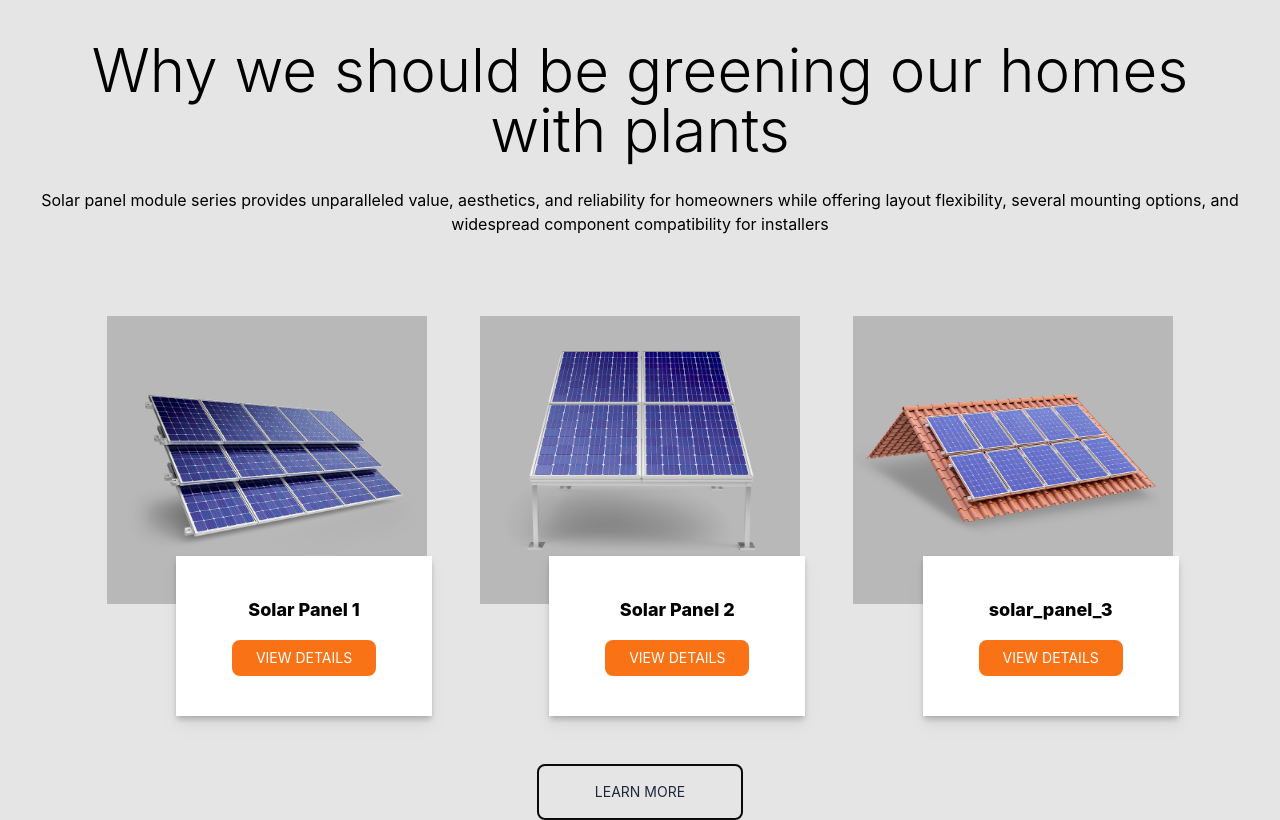
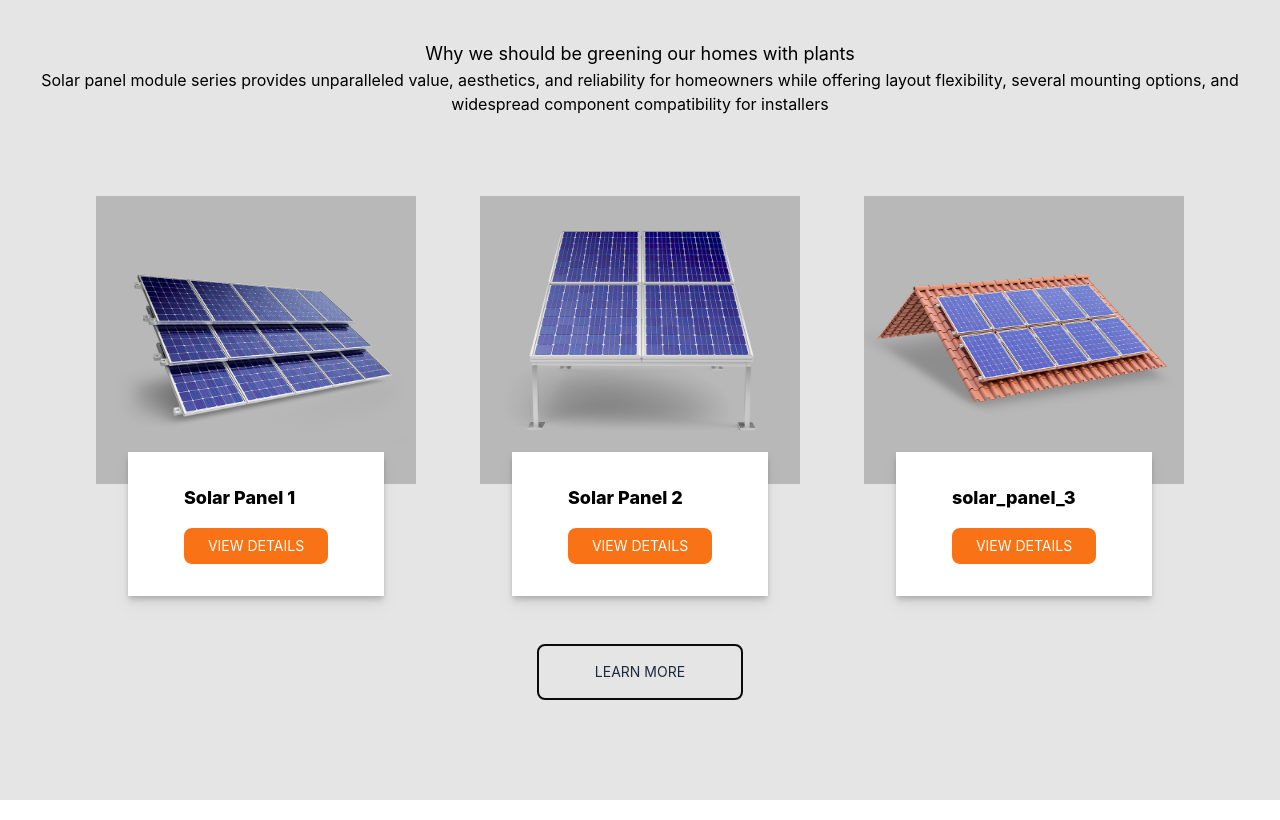
Before and after one commit to Amoly93/first_Project, a React (Create React App) app: page / in a window 1280 px wide. Built offline with nearby package versions, Linux system fonts and the light colour scheme.

Commit message:
finally edit

```diff
--- a/src/App.js
+++ b/src/App.js
@@ -4,21 +4,21 @@ const data = [{ id: 1, name: 'Solar Panel 1', img: '01.jpg' }, { id: 2, name: 'S
 const list = []
 function App() {
     return (
-        <div className="App bg-neutral-200 h-auto fixed  flex justify-center  p-10">
-            <section class="text-center   ">
-                <div class=" space-y-7  text-pretty  ">
-                    <p class="text-6xl font-light align-middle"> Why we should be greening our homes with plants </p>
-                    <p class="text-base align-middle"> Solar panel module series provides unparalleled value, aesthetics, and reliability for homeowners while offering layout flexibility, several mounting options, and widespread component compatibility for installers </p>
+        <div className=" bg-neutral-200 h-screen">
+            <div className="flex flex-col items-center gap-10 conainer max-w-6x1 mx-auto py-10  ">
+                <div className ="items-center gap-5">
+                    <p className="text-lg text-center max-w-5x1"> Why we should be greening our homes with plants </p>
+                    <p className="text-base text-center max-w-4x1"> Solar panel module series provides unparalleled value, aesthetics, and reliability for homeowners while offering layout flexibility, several mounting options, and widespread component compatibility for installers </p>
                 </div>
-                <div class="grid grid-cols-1 lg:grid-cols-3 px-10 py-10 ">
+                <div class="grid lg:grid-cols-3 px-10 gap-16 py-10">
                     {data.map(i => {
                         return (
-                            <div class=" my-10 grid place-content-center relative    ">
+                            <div className="relative flex justify-center">
 
-                                    <img src={i.img} alt="Solar Panel 1" class="h-72 w-80" />
+                                    <img src={i.img} alt="Solar Panel 1" className="h-72 w-80" />
 
-                                <div class=" bg-white  h-40 w-64  grid place-content-center shadow-md drop-shadow-lg space-y-4  absolute left-24 -bottom-28  ">
-                                    <h2 class="text-lg font-extrabold">{i.name}</h2>
+                                <div className=" absolute left-auto right-auto -bottom-28 bg-white  h-36 w-64  grid place-content-center shadow-md drop-shadow-lg space-y-4  ">
+                                    <h2 className="text-lg font-extrabold">{i.name}</h2>
                                     <button class="bg-orange-500 px-6 py-2 text-white text-sm hover:bg-neutral-800 rounded-lg "> VIEW DETAILS </button>
                                 </div>
                             </div>
@@ -26,12 +26,12 @@ function App() {
                     })}
                 </div>
                 <div >
-                    <div class="h-20" ></div>
-                    <div class=" " >
-                        <button class="border-2 border-neutral-950 px-14 py-4 text-slate-800 hover:text-white text-sm hover:bg-neutral-950  rounded-lg"> LEARN MORE </button>
-                    </div>
+
+
+                        <button class="border-2 border-neutral-950 px-14 py-4 text-slate-800 hover:text-white text-sm hover:bg-neutral-950  rounded-lg my-20"> LEARN MORE </button>
+
                 </div>
-            </section>
+            </div>
         </div>
     );
 }
```
